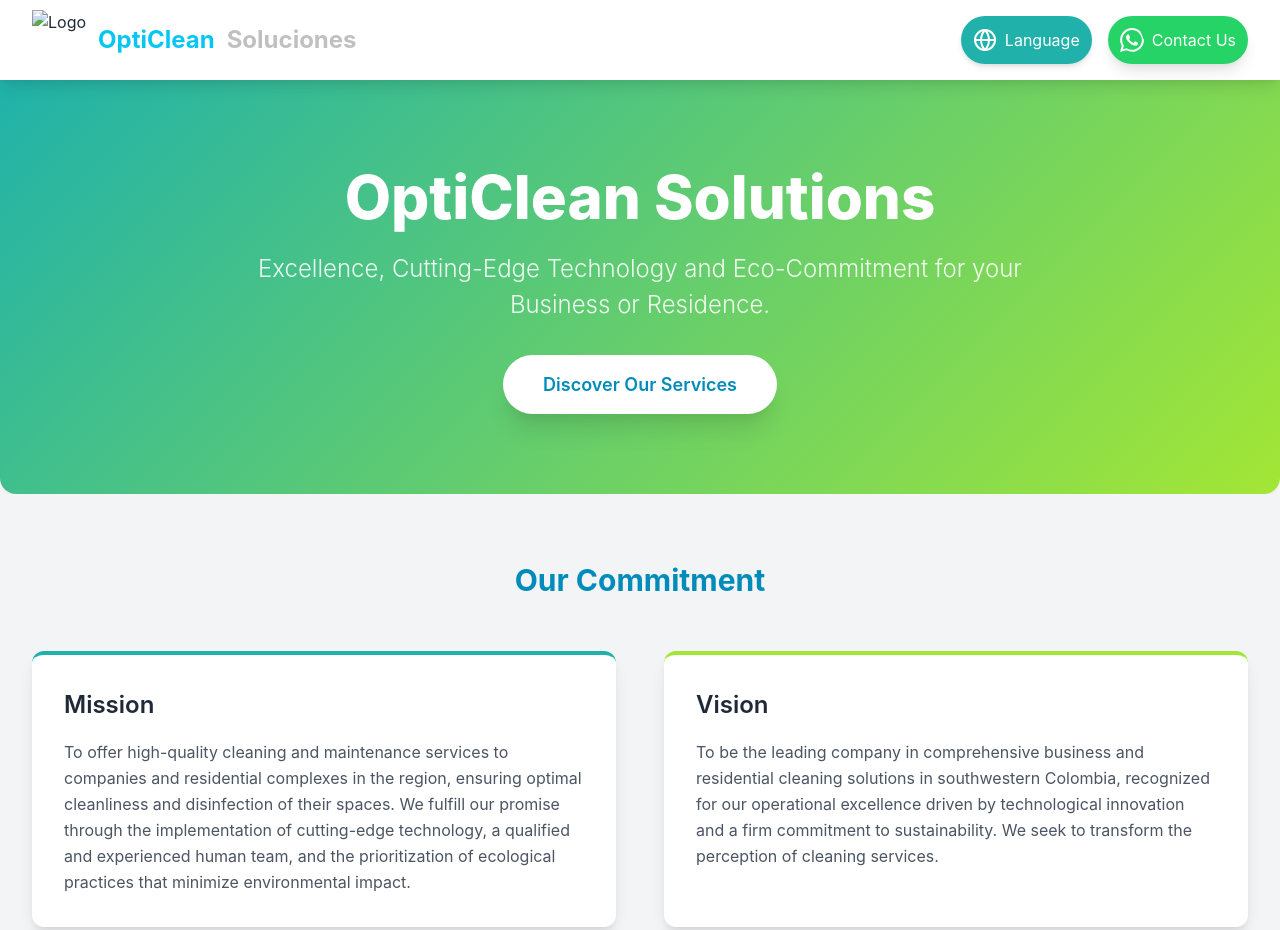
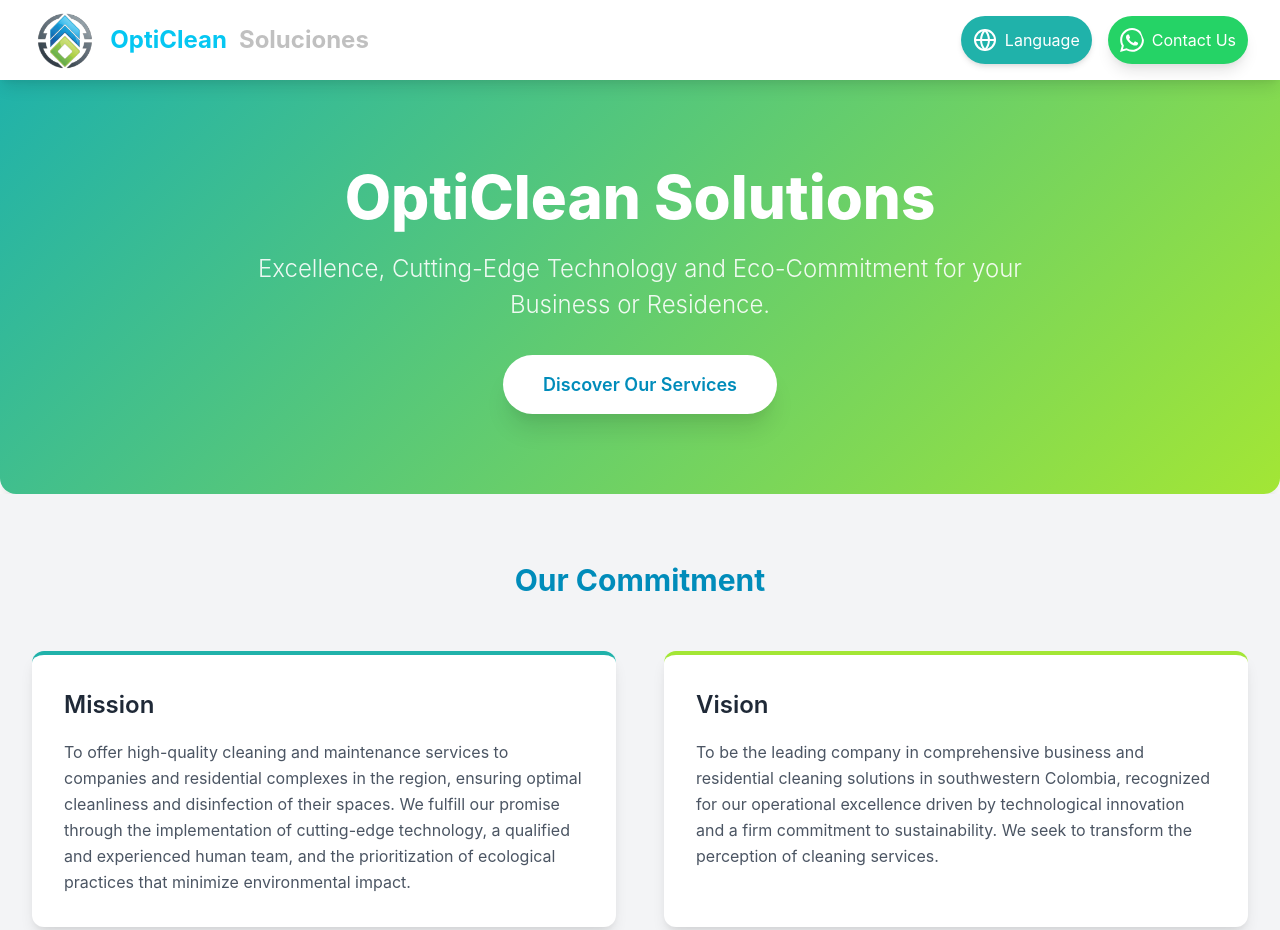
Before and after one commit to superpodernet-code/opticlean, a plain HTML site: page index.html in a window 1280 px wide. Shown: the top 930 px of the page. Drawn offline with nearby package versions, Linux system fonts and the light colour scheme.

Commit message:
Cambio de calidad de Logo

```diff
--- a/index.html
+++ b/index.html
@@ -48,7 +48,7 @@
 
                     <div class="logo-container">
                         <div class="logo-image">
-                            <a href="https://www.opticlean.xyz"><img src="/logo(1).png" alt="Logo" class="logo-img">
+                            <a href="https://www.opticlean.xyz"><img src="/logo.png" alt="Logo" class="logo-img">
                             </a>
                         </div>
 
```
Also changed, not shown: logo.png (renamed from assets/Images/logo.png).
